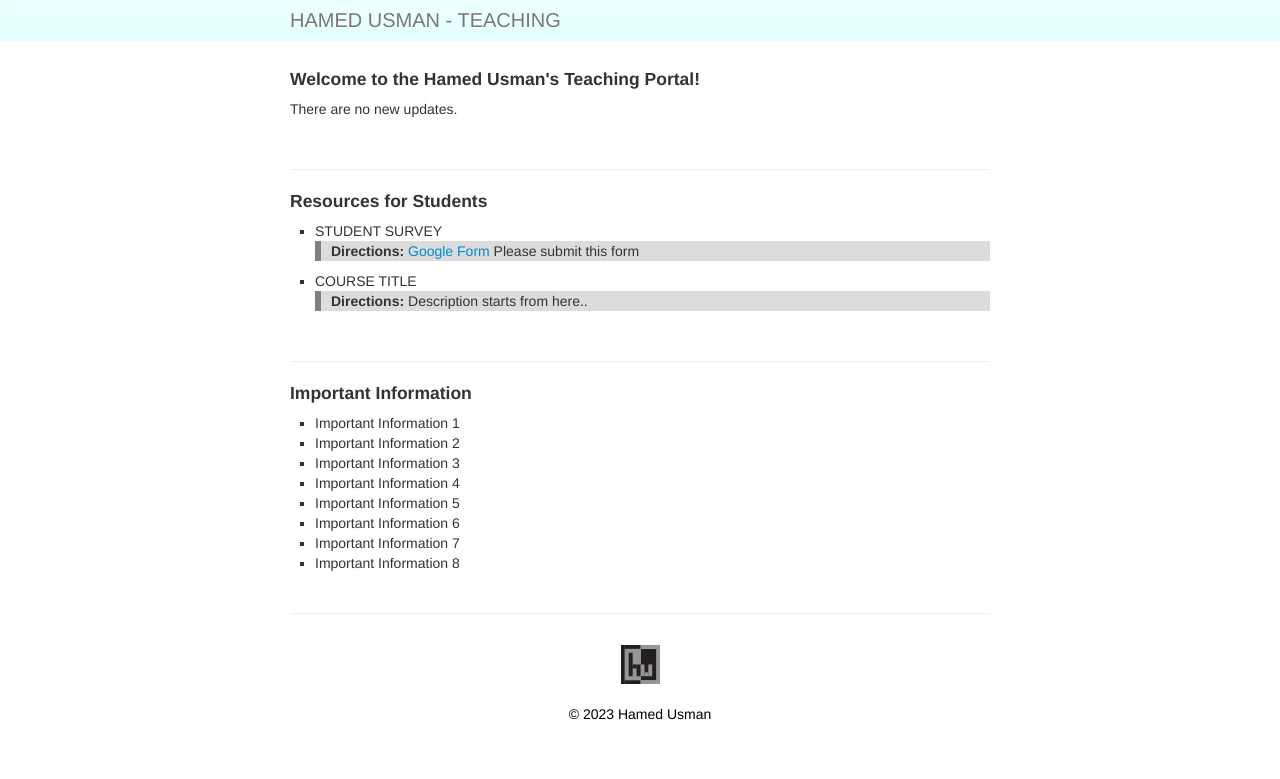
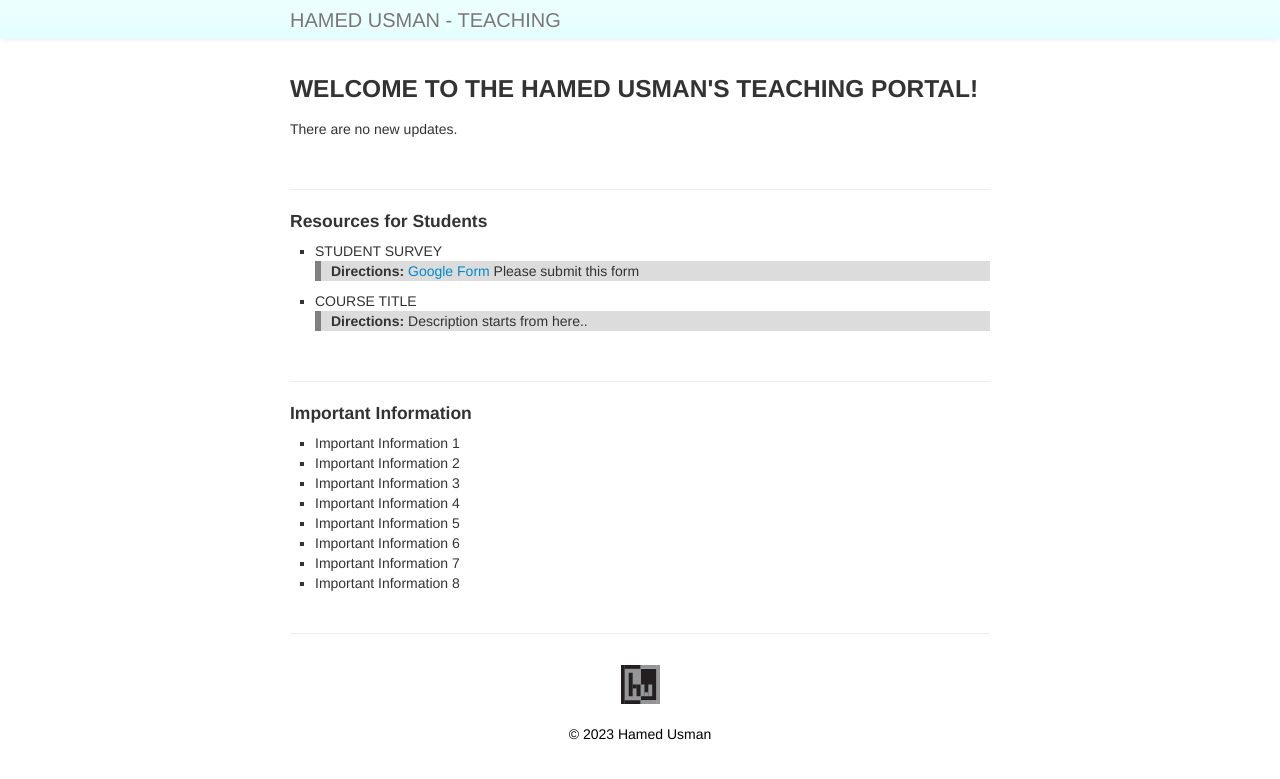
Before and after one commit to 101scm/101scm.github.io, a Jekyll site: the page built from index.md, in a window 1280 px wide. Shown: the top 779 px of the page. Built offline with Jekyll 4.4.1, drawn with Linux system fonts in a browser that asks for light colours.

```diff
--- a/index.md
+++ b/index.md
@@ -5,7 +5,7 @@ description: Hamed Usman is a Lecturer at Bahria University, Islamabad, Pakistan
 keywords: operations management, supply chain management, logistics
 ---
 
-<h4>Welcome to the Hamed Usman's Teaching Portal!</h4>
+<h3>WELCOME TO THE HAMED USMAN'S TEACHING PORTAL!</h3>
 <p>There are no new updates.</p>
 
 <br/>
```
